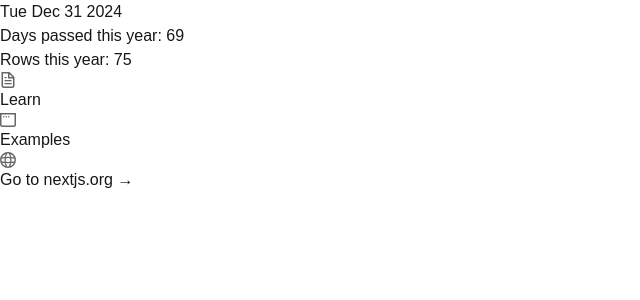
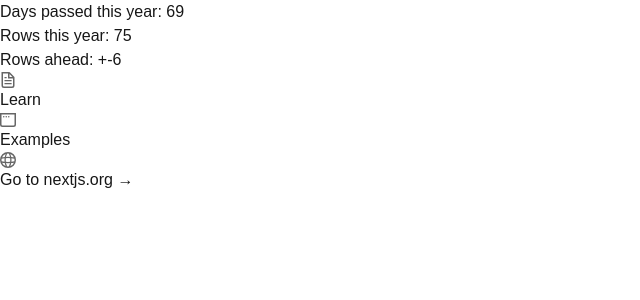
Before and after one commit to trillium/row_tracker, a Next.js app: page / in a window 1280 px wide. Shown: the top 300 px of the page, without its empty margins (0-640 px from the left). Built offline with nearby package versions, Linux system fonts and the light colour scheme.

Commit message:
fix: Comment out unused component

```diff
--- a/src/app/page.tsx
+++ b/src/app/page.tsx
@@ -1,30 +1,43 @@
 import Image from "next/image";
 import { countLines } from "../lib/countLines";
-
-const endOfDecember = new Date("2024-12-31");
-const today = new Date();
+//import Activity from "@/components/activity";
 
 function getDaysDifference(date1: Date, date2: Date): number {
   const timeDifference = date1.getTime() - date2.getTime();
   return Math.ceil(timeDifference / (1000 * 3600 * 24));
 }
 
-function getDaysPassedThisYear(): number {
+function getDaysPassedThisYear(today = new Date()): number {
   const currentYear = today.getFullYear();
   const startOfYear = new Date(currentYear, 0, 1);
   return getDaysDifference(today, startOfYear);
 }
 
 export default async function Home() {
+  const today = new Date();
   const rows = await countLines();
-  const daysPassedThisYear = getDaysPassedThisYear();
+
+  const daysPassedThisYear = getDaysPassedThisYear(today);
 
   return (
     <div className="grid grid-rows-[1fr_1fr_1fr] items-center justify-items-center min-h-screen p-8 pb-20 gap-16 sm:p-20 font-[family-name:var(--font-geist-sans)]">
-      <main className="flex flex-col gap-8 row-start-2 items-center sm:items-start">
-        <p>{endOfDecember.toDateString()}</p>
-        <p>{`Days passed this year: ${daysPassedThisYear}`}</p>
-        <p>{`Rows this year: ${rows}`}</p>
+      <main className="flex flex-col gap-8 row-start-2 items-center justify-center max-w-screen">
+        {/* <Activity rows={rows} daysPassedThisYear={daysPassedThisYear} /> */}
+
+        <div className="flex flex-col items-start border border-red-500 p-4">
+          <p>{`Days passed this year: ${daysPassedThisYear}`}</p>
+          <p>{`Rows this year: ${rows}`}</p>
+          {daysPassedThisYear - rows <= 0 && (
+            <p className="text-green-500 text-2xl">{`Rows ahead: +${
+              daysPassedThisYear - rows
+            }`}</p>
+          )}
+          {daysPassedThisYear - rows > 0 && (
+            <p className="text-red-500 text-2xl">{`Rows behind: -${
+              daysPassedThisYear - rows
+            }`}</p>
+          )}
+        </div>
       </main>
       <Footer />
     </div>
```
